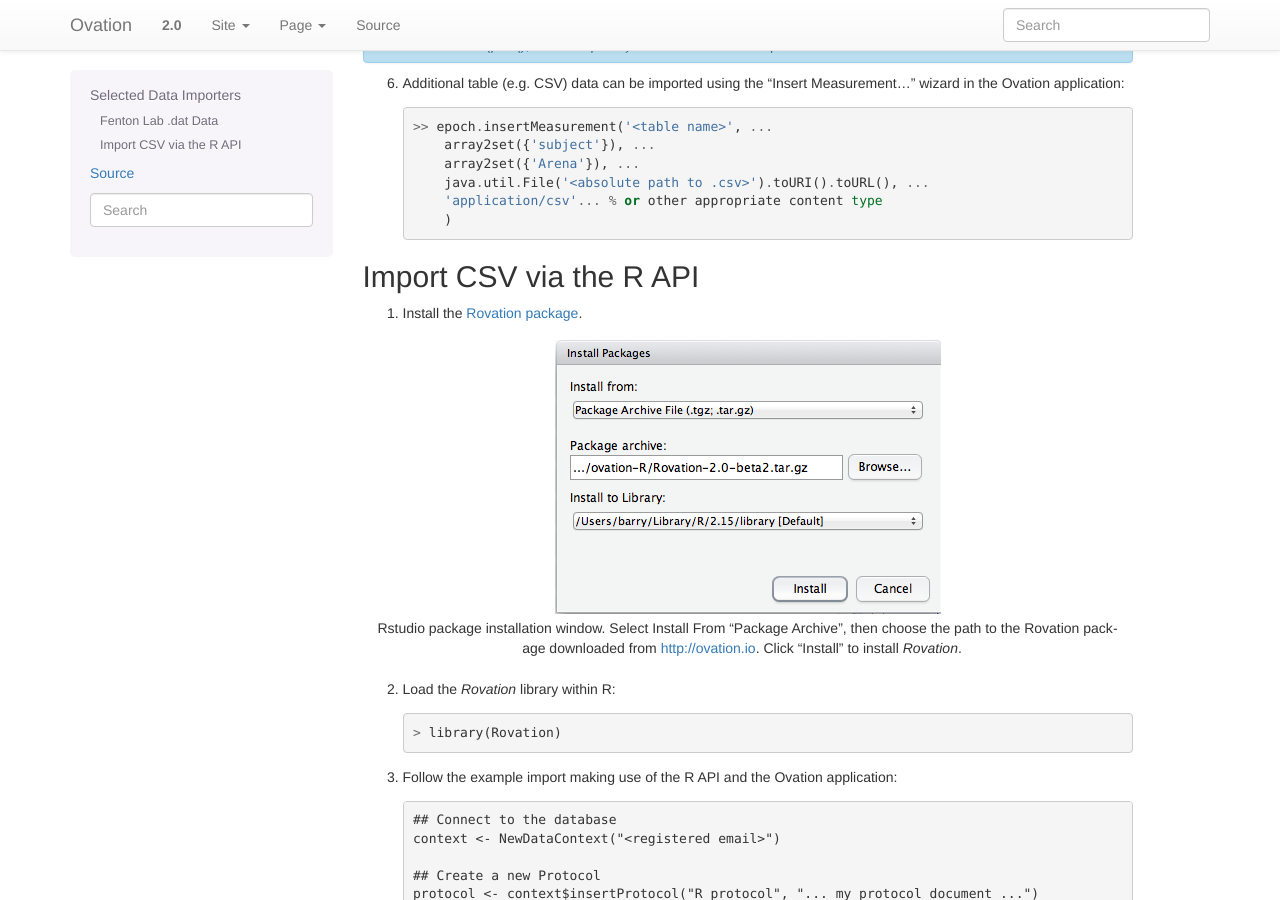
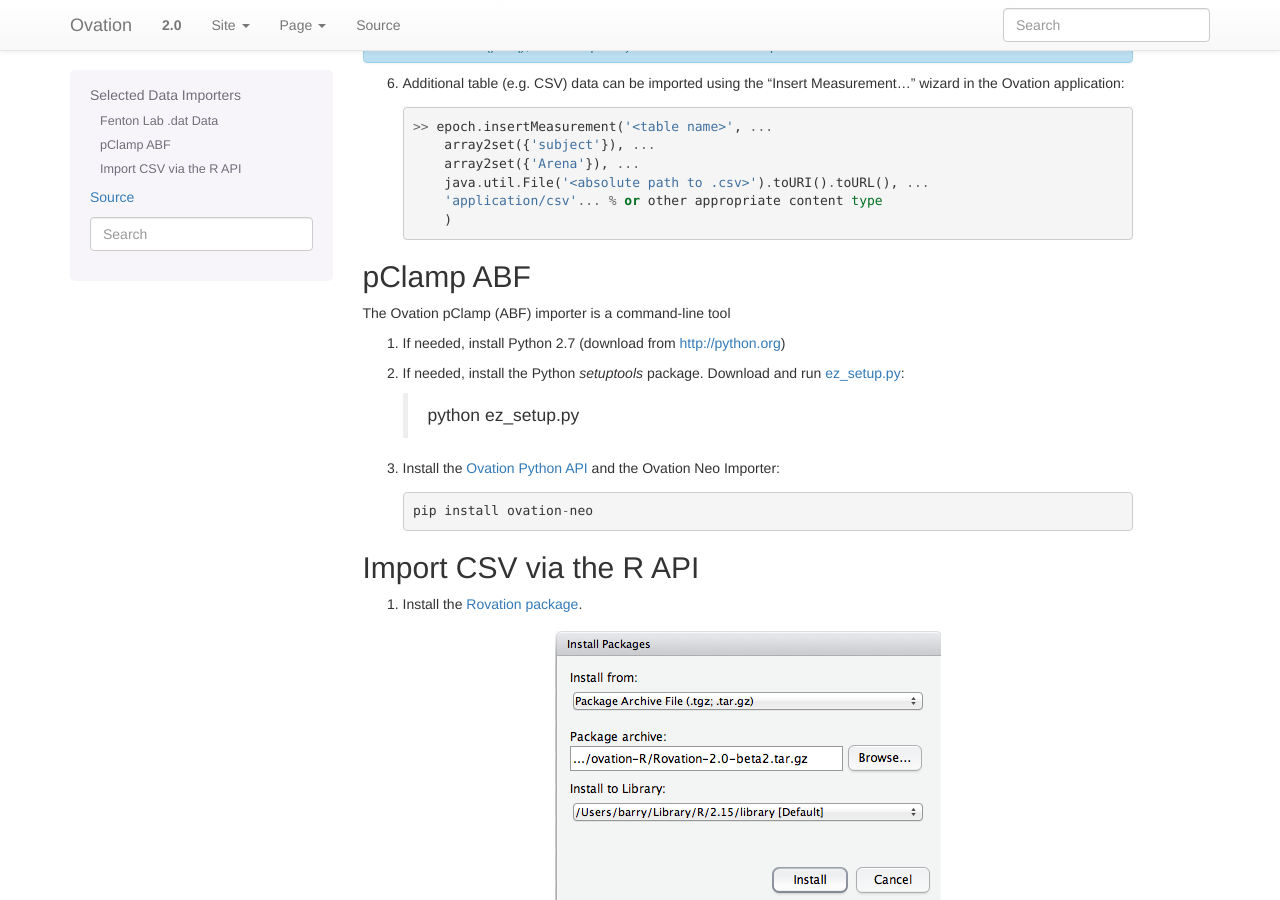
Before and after one commit to physion/ovation-docs, a Sphinx documentation site: the page built from source/importing_data.rst, in a window 1280 px wide and 900 px high, scrolled down 739 px. Built offline with Sphinx 7.4.7, drawn with Linux system fonts in a browser that asks for light colours.

Commit message:
pclamp prelim section

```diff
--- a/source/importing_data.rst
+++ b/source/importing_data.rst
@@ -43,19 +43,21 @@
         )
 
 
-.. pClamp ABF
-.. ==========
-..
-.. The Ovation pClamp (ABF) importer is a command-line tool
-..
-.. 1. If needed, install Python 2.7 (download from http://python.org)
-.. 2. Install the Python `setuptools` package. Download and run `ez_setup.py <http://peak.telecommunity.com/dist/ez_setup.py>`_:
-..
-..     python ez_setup.py
-..
-.. 3. If needed, install the ovation-api and ovation python modules. Download the ovation-api and install with `easy_isntall`:
-..
-..     easy_install ovation-
+pClamp ABF
+==========
+
+The Ovation pClamp (ABF) importer is a command-line tool
+
+1. If needed, install Python 2.7 (download from http://python.org)
+2. If needed, install the Python `setuptools` package. Download and run `ez_setup.py <http://peak.telecommunity.com/dist/ez_setup.py>`_:
+
+    python ez_setup.py
+
+3. Install the :ref:`Ovation Python API <sec-python-installation>` and the Ovation Neo Importer::
+
+    pip install ovation-neo
+
+
 
 
 Import CSV via the R API
--- a/source/installation.rst
+++ b/source/installation.rst
@@ -80,12 +80,15 @@
     >> context = NewDataContext()
 
 
+.. _sec-python-installation:
+
 Python
 ------
 
-Ovation's Python API supports CPython 2.7. Installation requires the `setuptools` package. If you don't have (or don't know if you have) `setuptools` installed, download the `ez_setup.py <https://bitbucket.org/pypa/setuptools/raw/0.7.4/ez_setup.py>`_ tool and run it to install `setuptools`::
+Ovation's Python API supports CPython 2.7. Installation requires the `setuptools` package. If you don't have (or don't know if you have) `setuptools` and `pip` installed, download the `ez_setup.py <https://bitbucket.org/pypa/setuptools/raw/0.7.4/ez_setup.py>`_ tool and run it to install `setuptools` followed `pip`::
 
      python ez_setup.py
+     easy_install pip
 
 Before installing the Ovation Python API, make sure you have these package dependencies installed:
 
```
